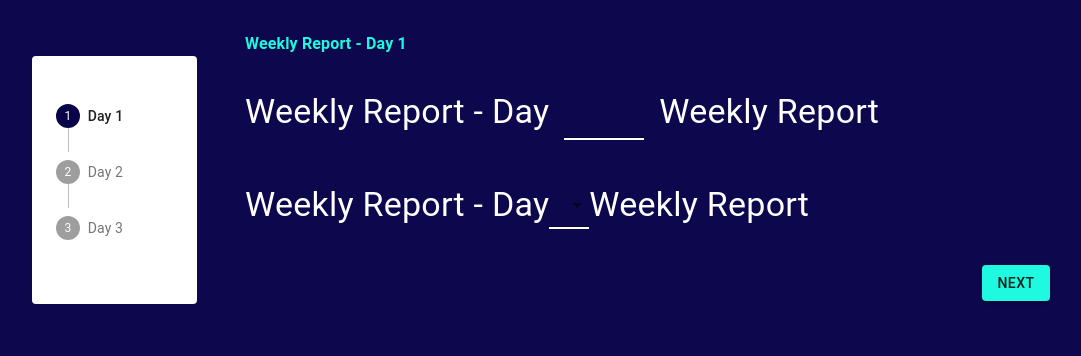
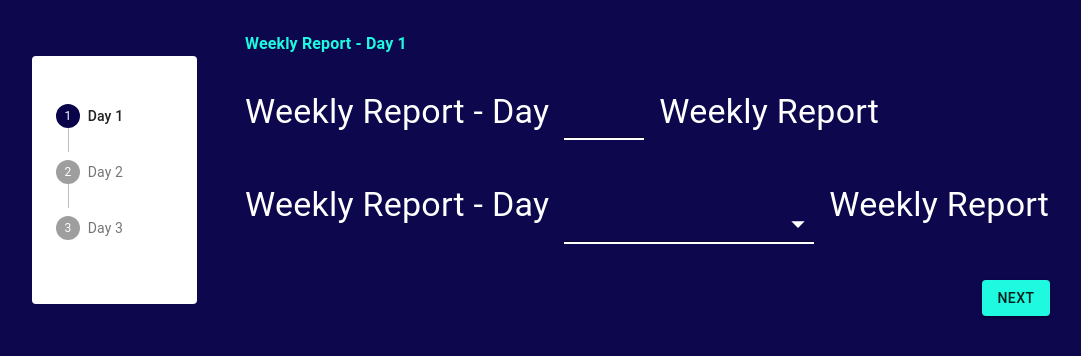
Before and after one commit to pr1m0x-challenges/planetly, a React (Create React App) app: page / in a window 1280 px wide. Shown: the top 356 px of the page, without its empty margins (99-1180 px from the left). Built offline with nearby package versions, Linux system fonts and the light colour scheme.

Commit message:
created and implemented styles for LocationSelect

```diff
--- a/src/Components/LocationSelect.tsx
+++ b/src/Components/LocationSelect.tsx
@@ -1,16 +1,23 @@
 import { FC, ReactElement } from 'react';
 import { Select, MenuItem, FormControl } from '@material-ui/core';
 import { IProps } from '../interfaces/interfaces';
+import { LocationSelectStyles } from '../styles/LocationSelectStyles';
+
+const useStyles = LocationSelectStyles();
 
 export const LocationSelect: FC<IProps> = ({ formData, pageStep, handleChange }: any): ReactElement => {
+  const classes = useStyles();
+
   return (
-    <FormControl>
+    <FormControl className={classes.formControl}>
       <Select
+        className={classes.select}
         value={formData[pageStep]?.location || ''}
         onChange={(event) => {
           handleChange(event.target.value, 'location');
         }}
         displayEmpty
+        inputProps={{ 'aria-label': 'Without label', classes: { icon: classes.icon } }}
       >
         <MenuItem value="Germany">Germany</MenuItem>
         <MenuItem value="Austria">Austria</MenuItem>
--- /dev/null
+++ b/src/styles/LocationSelectStyles.ts
@@ -0,0 +1,26 @@
+import { makeStyles } from '@material-ui/core/styles';
+
+export const LocationSelectStyles = () => {
+  return makeStyles(() => ({
+    select: {
+      width: '250px',
+      marginLeft: '15px',
+      marginRight: '15px',
+      color: 'white',
+    },
+    icon: {
+      fill: 'white',
+      fontSize: '32px',
+    },
+    MuiMenuItem: {
+      color: 'white',
+    },
+    formControl: {
+      marginTop: '15px',
+    },
+    textField: {
+      color: 'red',
+      marginLeft: '15px',
+    },
+  }));
+};
```
